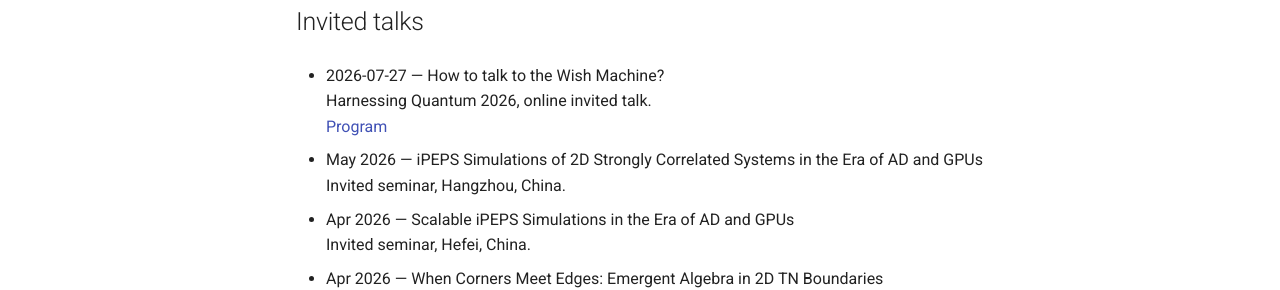
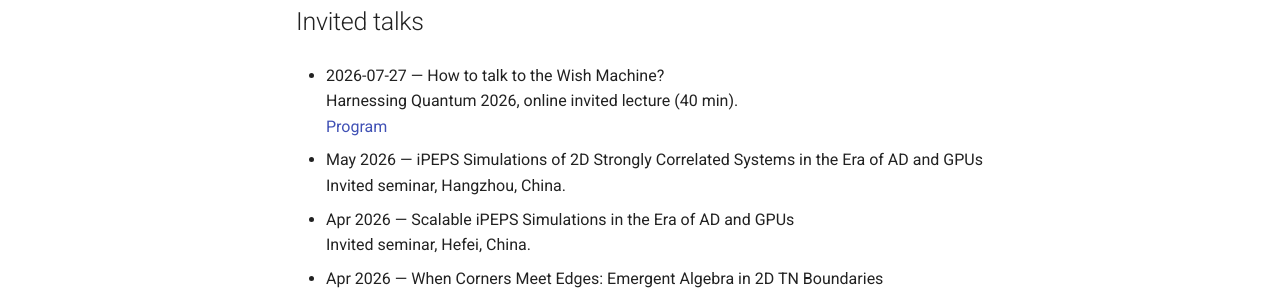
Before and after one commit to qiyang-ustc/qiyang-ustc.github.io, an MkDocs documentation site: the page built from docs/talks.md, in a window 1280 px wide and 1040 px high. Shown: the part 224-514 px from the top of the window. Built offline with MkDocs 1.6.1 and Material for MkDocs 9.7.7, drawn with Linux system fonts in a browser that asks for light colours; comment, search, counter and statistics services are not loaded.

Commit message:
Clarify Harnessing Quantum invited lecture

```diff
--- a/docs/cv/index.html
+++ b/docs/cv/index.html
@@ -151,7 +151,7 @@
             <p class="record-date">2026-07-27</p>
             <div>
               <h3>How to talk to the Wish Machine?</h3>
-              <p>Harnessing Quantum 2026, online invited talk.</p>
+              <p>Harnessing Quantum 2026, online invited lecture (40 min).</p>
               <p class="record-links"><a href="https://giggleliu.github.io/summer-school-2026/program">Program</a></p>
             </div>
           </article>
--- a/docs/talks.md
+++ b/docs/talks.md
@@ -7,7 +7,7 @@ title: Talks & Slides
 ## Invited talks
 
 - 2026-07-27 — How to talk to the Wish Machine?<br>
-  Harnessing Quantum 2026, online invited talk.<br>
+  Harnessing Quantum 2026, online invited lecture (40 min).<br>
   [Program](https://giggleliu.github.io/summer-school-2026/program)
 
 - May 2026 — iPEPS Simulations of 2D Strongly Correlated Systems in the Era of AD and GPUs<br>
--- a/docs/talks/index.html
+++ b/docs/talks/index.html
@@ -50,7 +50,7 @@
             <p class="record-date">2026-07-27</p>
             <div>
               <h3>How to talk to the Wish Machine?</h3>
-              <p>Harnessing Quantum 2026, online invited talk.</p>
+              <p>Harnessing Quantum 2026, online invited lecture (40 min).</p>
               <p class="record-links"><a href="https://giggleliu.github.io/summer-school-2026/program">Program</a></p>
             </div>
           </article>
```
Also changed, not shown: docs/cv.md (+1 -1 lines).
